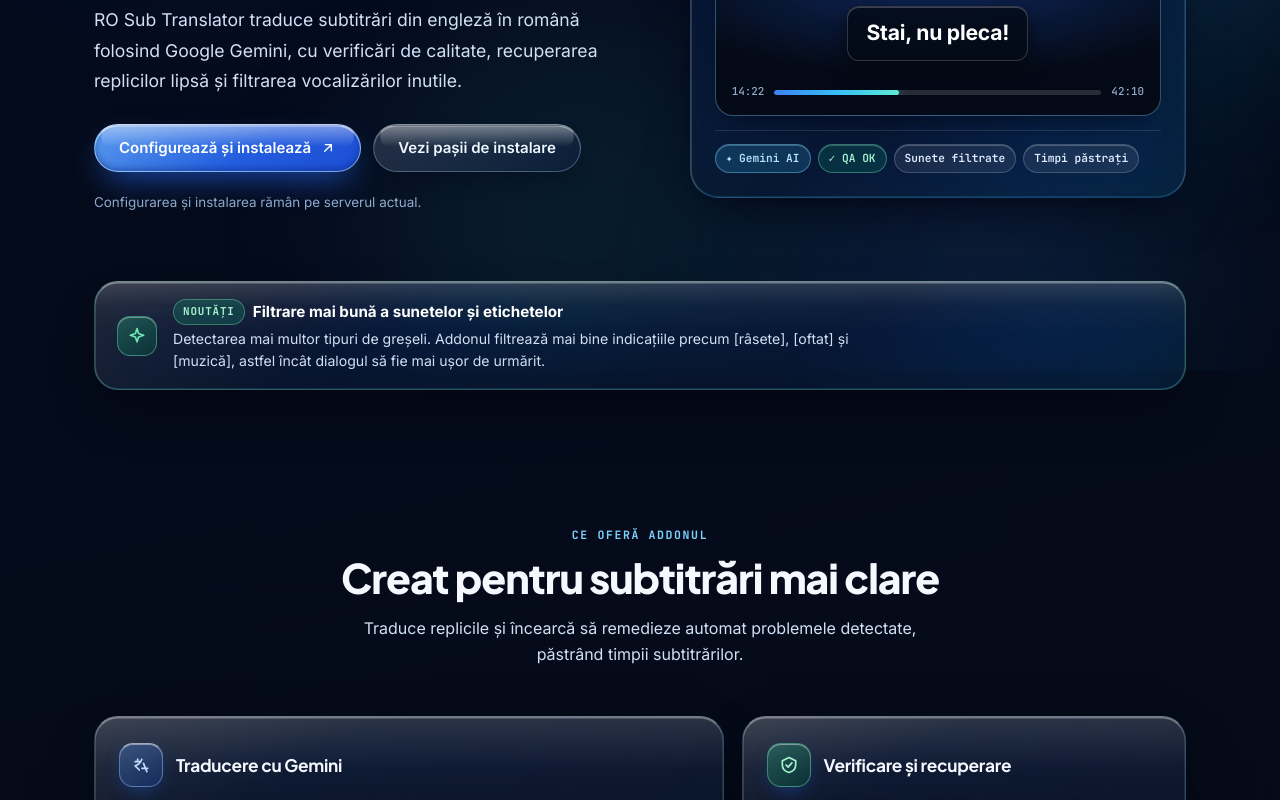
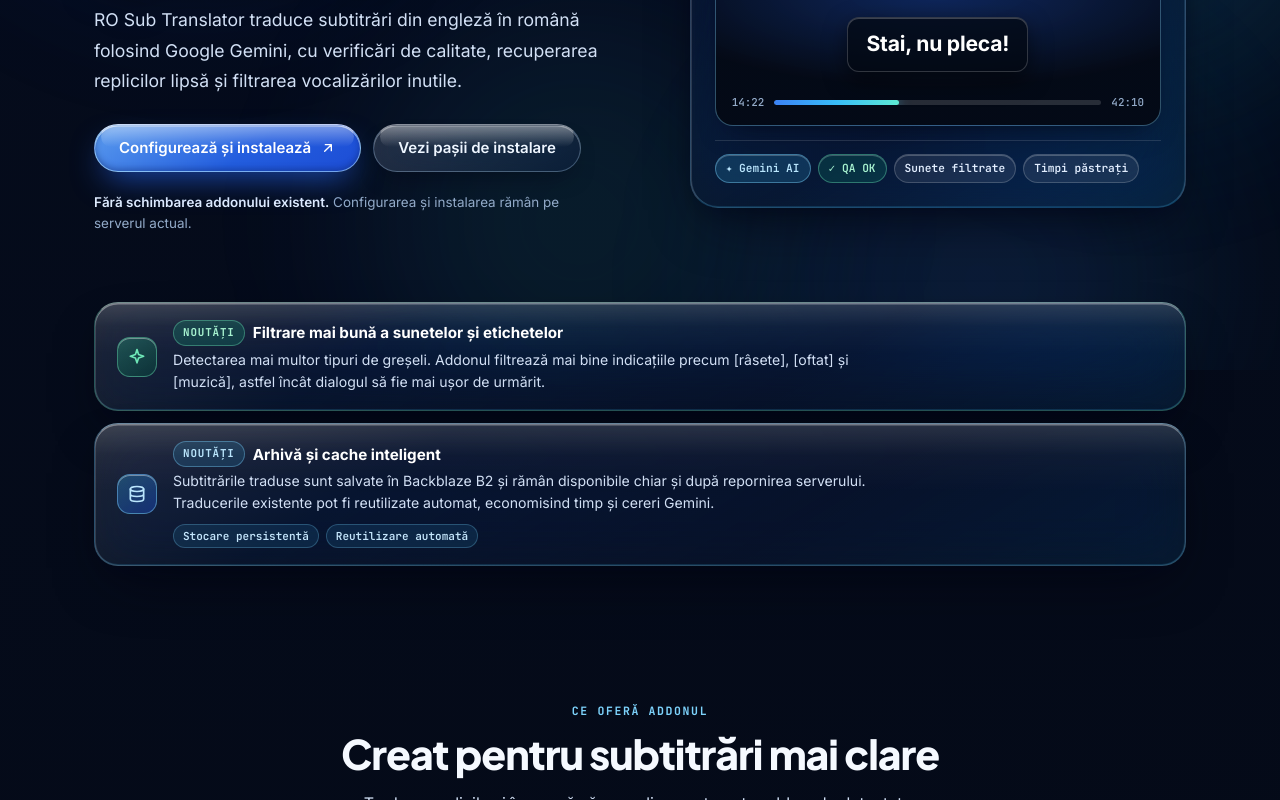
Before and after one commit to Chios01/ro-sub-translator-site, a plain HTML site: page index.html in a window 1280 px wide. Shown: the part 430-1230 px from the top of the page. Drawn offline with Linux system fonts and the light colour scheme.

Commit message:
Add files via upload

```diff
--- a/index.html
+++ b/index.html
@@ -795,6 +795,38 @@
       max-width: 78ch;
     }
 
+
+    /* Al doilea element Noutati: Backblaze B2; pastram integral cardul existent. */
+    .changelog-wrap { display: grid; gap: 12px; }
+    .changelog-bar.backblaze-news {
+      border-color: rgba(125, 211, 252, 0.30);
+      border-top-color: rgba(186, 230, 253, 0.54);
+    }
+    .backblaze-news .changelog-icon {
+      color: #bae6fd;
+      background: linear-gradient(145deg, rgba(56, 189, 248, 0.28), rgba(29, 78, 216, 0.38));
+      border-color: rgba(125, 211, 252, 0.46);
+    }
+    .backblaze-news .changelog-tag {
+      color: #bae6fd;
+      background: rgba(56, 189, 248, 0.15);
+      border-color: rgba(125, 211, 252, 0.38);
+    }
+    .backblaze-news .changelog-benefits {
+      display: flex;
+      flex-wrap: wrap;
+      gap: 7px;
+      margin-top: 9px;
+    }
+    .backblaze-news .changelog-benefits span {
+      font: 600 0.69rem var(--mono);
+      color: #c4e6fc;
+      padding: 4px 9px;
+      border-radius: 999px;
+      background: rgba(56, 189, 248, 0.11);
+      border: 1px solid rgba(125, 211, 252, 0.26);
+    }
+
     /* Sectiuni comune */
     .section { padding-block: clamp(64px, 7.5vw, 102px); }
     .section-heading {
@@ -1423,7 +1455,7 @@
         height: auto;
         background: linear-gradient(180deg, rgba(96, 165, 250, 0.65), rgba(56, 189, 248, 0.65), rgba(52, 211, 153, 0.58));
       }
-      .step { padding: 20px 18px; overflow: visible; }
+      .step { padding: 20px 18px; }
       .step .number {
         position: absolute;
         left: -52px;
@@ -1583,7 +1615,7 @@
           <a class="btn btn-primary" href="https://ro-sub-translator-addon.onrender.com/" target="_blank" rel="noopener noreferrer">Configurează și instalează <svg viewBox="0 0 24 24" fill="none" stroke="currentColor" stroke-width="2" stroke-linecap="round" stroke-linejoin="round" aria-hidden="true"><path d="M7 17 17 7M8 7h9v9"/></svg></a>
           <a class="btn btn-quiet" href="#instalare">Vezi pașii de instalare</a>
         </div>
-        <div class="hero-note">Configurarea și instalarea rămân pe serverul actual.</div>
+        <div class="hero-note"><strong>Fără schimbarea addonului existent.</strong> Configurarea și instalarea rămân pe serverul actual.</div>
       </div>
 
       <div class="preview-wrap">
@@ -1641,6 +1673,22 @@
             <strong>Filtrare mai bună a sunetelor și etichetelor</strong>
           </div>
           <p>Detectarea mai multor tipuri de greșeli. Addonul filtrează mai bine indicațiile precum [râsete], [oftat] și [muzică], astfel încât dialogul să fie mai ușor de urmărit.</p>
+        </div>
+      </aside>
+      <aside class="glass-surface changelog-bar backblaze-news" aria-label="Arhivă și cache inteligent Backblaze B2">
+        <span class="changelog-icon" aria-hidden="true">
+          <svg viewBox="0 0 24 24" fill="none" stroke="currentColor" stroke-width="2" stroke-linecap="round" stroke-linejoin="round"><ellipse cx="12" cy="6" rx="8" ry="3"/><path d="M4 6v6c0 1.7 3.6 3 8 3s8-1.3 8-3V6M4 12v6c0 1.7 3.6 3 8 3s8-1.3 8-3v-6"/></svg>
+        </span>
+        <div class="changelog-body">
+          <div class="changelog-top">
+            <span class="changelog-tag">Noutăți</span>
+            <strong>Arhivă și cache inteligent</strong>
+          </div>
+          <p>Subtitrările traduse sunt salvate în Backblaze B2 și rămân disponibile chiar și după repornirea serverului. Traducerile existente pot fi reutilizate automat, economisind timp și cereri Gemini.</p>
+          <div class="changelog-benefits" aria-label="Avantaje">
+            <span>Stocare persistentă</span>
+            <span>Reutilizare automată</span>
+          </div>
         </div>
       </aside>
     </div>
```
